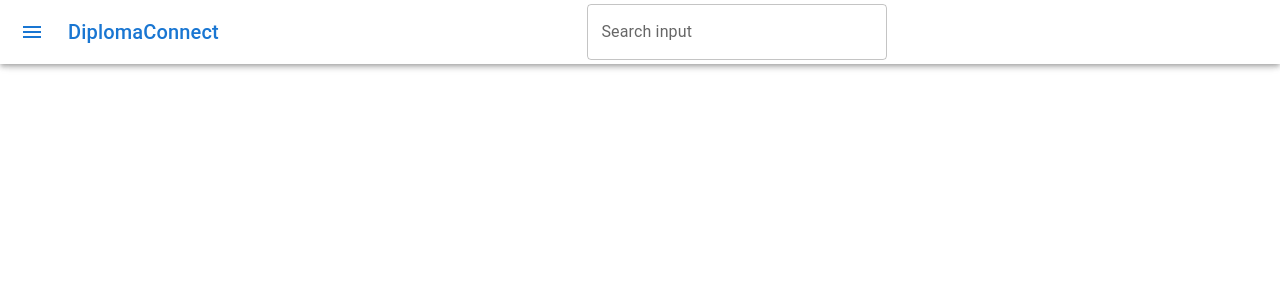
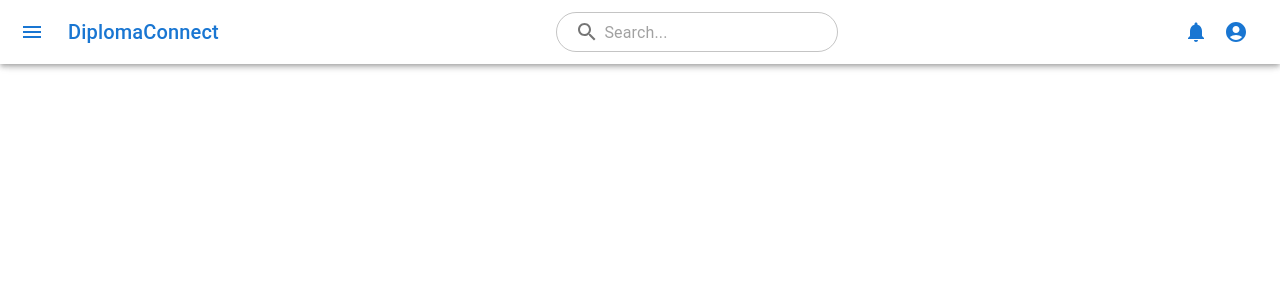
Before and after one commit to Ennagi-Nagili/DiplomaConnect, a React (Vite) app: page /profile in a window 1280 px wide. Shown: the top 300 px of the page. Built offline with nearby package versions, Linux system fonts and the light colour scheme.

Commit message:
Added search, notifications, profile to header

```diff
--- a/src/pages/Admin/components/Header.tsx
+++ b/src/pages/Admin/components/Header.tsx
@@ -10,6 +10,9 @@ import {
   Typography,
 } from "@mui/material";
 import MenuIcon from "@mui/icons-material/Menu";
+import NotificationsButton from "./NotificationsButton";
+import ProfileButton from "./ProfileButton";
+import SearchInput from "./Search";
 
 const drawerWidth = 240;
 
@@ -69,25 +72,13 @@ export const Header: React.FC<HeaderProps> = ({ open, setOpen }) => {
             DiplomaConnect
           </Typography>
 
-          <Autocomplete
-            freeSolo
-            id="free-solo-2-demo"
-            disableClearable
-            renderInput={(params) => (
-              <TextField
-                {...params}
-                label="Search input"
-                InputProps={{
-                  ...params.InputProps,
-                  type: "search",
-                }}
-              />
-            )}
-            options={[]}
-            sx={{ width: 300 }}
-          />
 
-          <Box></Box>
+          <SearchInput />
+
+          <Box>
+            <NotificationsButton />
+            <ProfileButton />
+          </Box>
         </Box>
       </Toolbar>
     </AppBar>
--- /dev/null
+++ b/src/pages/Admin/components/NotificationsButton.tsx
@@ -0,0 +1,17 @@
+import IconButton from "@mui/material/IconButton";
+import NotificationsIcon from "@mui/icons-material/Notifications";
+
+const NotificationsButton = () => {
+  const handleNotificationsClick = () => {
+    // Implement your logic for handling notifications click
+    console.log("Notifications clicked");
+  };
+
+  return (
+    <IconButton color="inherit" onClick={handleNotificationsClick}>
+      <NotificationsIcon color="primary" />
+    </IconButton>
+  );
+};
+
+export default NotificationsButton;
--- /dev/null
+++ b/src/pages/Admin/components/ProfileButton.tsx
@@ -0,0 +1,17 @@
+import IconButton from "@mui/material/IconButton";
+import AccountCircleIcon from "@mui/icons-material/AccountCircle";
+
+const ProfileButton = () => {
+  const handleProfileClick = () => {
+    // Implement your logic for handling profile click
+    console.log("Profile clicked");
+  };
+
+  return (
+    <IconButton color="inherit" onClick={handleProfileClick}>
+      <AccountCircleIcon color="primary" />
+    </IconButton>
+  );
+};
+
+export default ProfileButton;
--- /dev/null
+++ b/src/pages/Admin/components/Search.tsx
@@ -0,0 +1,66 @@
+import React, { useRef } from "react";
+import TextField from "@mui/material/TextField";
+import IconButton from "@mui/material/IconButton";
+import SearchIcon from "@mui/icons-material/Search";
+
+const SearchInput: React.FC = () => {
+  const inputRef = useRef<HTMLInputElement | null>(null);
+
+  const handleSearch = () => {
+    // Implement your search logic here
+    console.log("Search clicked");
+  };
+
+  const handleInputClick = () => {
+    // Set focus on input when clicked
+    if (inputRef.current) {
+      inputRef.current.focus();
+    }
+  };
+
+  const handleInputBlur = () => {
+    // Remove focus when blurred
+    if (inputRef.current) {
+      inputRef.current.blur();
+    }
+  };
+
+  const handleKeyDown = (e: React.KeyboardEvent<HTMLInputElement>) => {
+    // Remove focus when Escape key is pressed
+    if (e.key === "Escape" && inputRef.current) {
+      inputRef.current.blur();
+    }
+  };
+
+  return (
+    <div
+      style={{
+        display: "flex",
+        alignItems: "center",
+        maxWidth: "400px",
+        margin: "auto",
+      }}
+    >
+      <TextField
+        inputRef={inputRef}
+        variant="outlined"
+        fullWidth
+        size="small"
+        onClick={handleInputClick}
+        onBlur={handleInputBlur}
+        onKeyDown={handleKeyDown}
+        InputProps={{
+          style: { borderRadius: "25px" }, // Adjust the borderRadius as needed
+          startAdornment: (
+            <IconButton onClick={handleSearch} size="small">
+              <SearchIcon />
+            </IconButton>
+          ),
+        }}
+        placeholder="Search..."
+      />
+    </div>
+  );
+};
+
+export default SearchInput;
```
